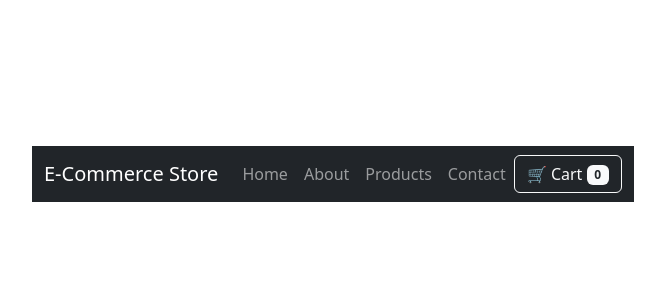
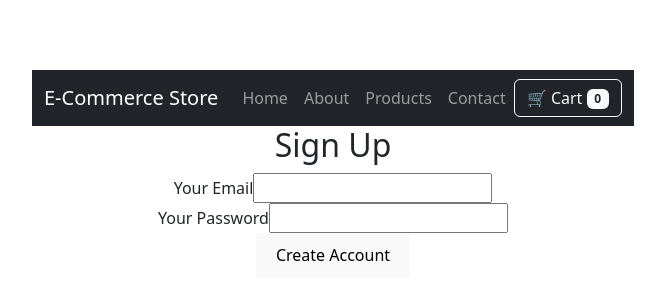
Before and after one commit to Ashutosh9110/Music-Ecommerce-Website, a React (Vite) app: page /auth in a window 1280 px wide. Shown: the part 226-526 px from the top of the page, without its empty margins (307-972 px from the left). Built offline with nearby package versions, Linux system fonts and the light colour scheme.

Commit message:
Signup and Authentication

```diff
--- a/src/App.jsx
+++ b/src/App.jsx
@@ -9,6 +9,7 @@ import Home from "./components/Home";
   import Movie from "./components/Movie";
   import Contact from "./components/Contact";
   import ProductDetail from "./components/ProductDetail";
+  import AuthForm from "./components/AuthForm";
 
 
 
@@ -29,9 +30,10 @@ function App() {
                 </>
               }
             />
-          <Route path="/products/:id" element={<ProductDetail />} /> {/* ✅ New Route */}
+            <Route path="/products/:id" element={<ProductDetail />} />
             <Route path="/about" element={<About />} />
             <Route path="/contact" element={<Contact />} />
+            <Route path="/auth" element={<AuthForm />} />
           </Routes>
         </Router>
       </CartProvider>
--- /dev/null
+++ b/src/components/AuthForm.jsx
@@ -0,0 +1,78 @@
+import React, { useState } from "react";
+
+export default function AuthForm() {
+  const [email, setEmail] = useState("");
+  const [password, setPassword] = useState("");
+  const [isLoading, setIsLoading] = useState(false);
+  const [error, setError] = useState("");
+
+  const submitHandler = async (e) => {
+    e.preventDefault();
+    setIsLoading(true);
+    setError(""); // clear previous error
+
+    try {
+      const response = await fetch(
+        "https://identitytoolkit.googleapis.com/v1/accounts:signUp?key=YOUR_API_KEY",
+        {
+          method: "POST",
+          body: JSON.stringify({
+            email,
+            password,
+            returnSecureToken: true,
+          }),
+          headers: { "Content-Type": "application/json" },
+        }
+      );
+
+      const data = await response.json();
+      setIsLoading(false);
+
+      if (!response.ok) {
+        // Show feedback error
+        throw new Error(data.error?.message || "Signup failed!");
+      }
+
+      console.log("User signed up:", data);
+      alert("Signup successful!");
+
+    } catch (err) {
+      setError(err.message);
+    }
+  };
+
+  return (
+    <div className="auth-form">
+      <h2>Sign Up</h2>
+      <form onSubmit={submitHandler}>
+        <div>
+          <label>Your Email</label>
+          <input
+            type="email"
+            value={email}
+            onChange={(e) => setEmail(e.target.value)}
+            required
+          />
+        </div>
+
+        <div>
+          <label>Your Password</label>
+          <input
+            type="password"
+            value={password}
+            onChange={(e) => setPassword(e.target.value)}
+            required
+          />
+        </div>
+
+        <div>
+          {!isLoading && <button type="submit">Create Account</button>}
+          {isLoading && <p>Sending request...</p>}
+        </div>
+
+        {/* 🔹 Error Feedback */}
+        {error && <p style={{ color: "red" }}>{error}</p>}
+      </form>
+    </div>
+  );
+}
```
Lines whose indentation alone changed are shown as unchanged.
